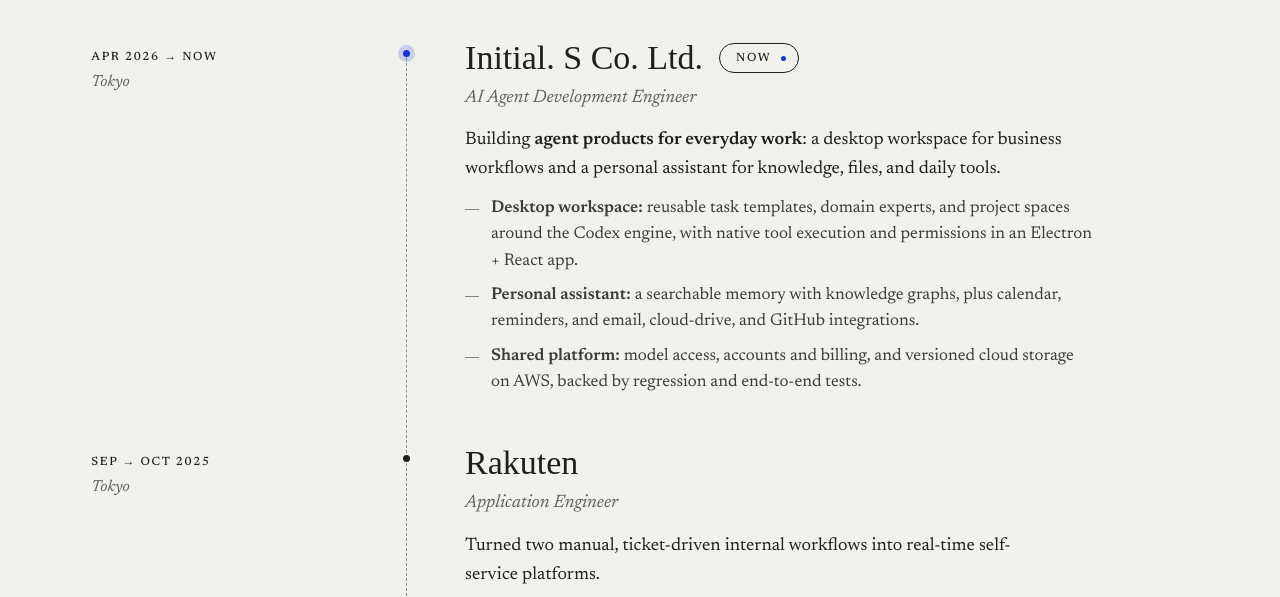
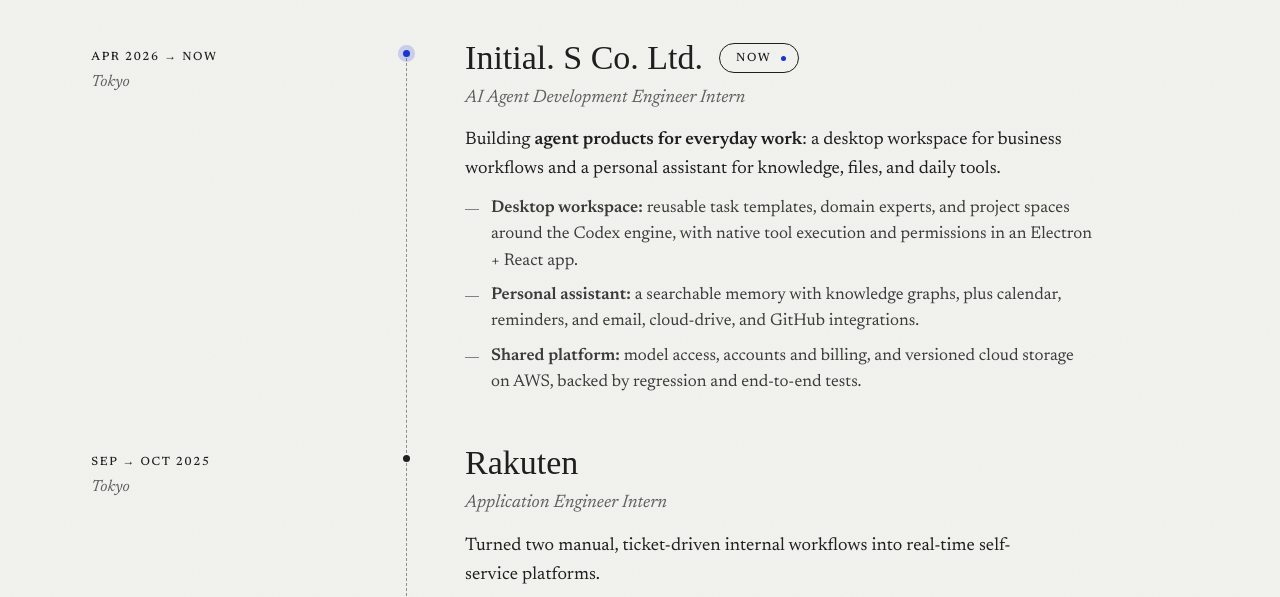
Before and after one commit to zichuanxu/zichuanxu.github.io, a Jekyll site: the page built from _pages/about.html, in a window 1280 px wide and 900 px high, scrolled down 2363 px. Shown: the part 171-768 px from the top of the window. Built offline with Jekyll 4.4.1, drawn with Linux system fonts in a browser that asks for light colours; some web fonts are replaced; some of the changed text lies outside the part shown.

Commit message:
homepage: mark the Initial. S and Rakuten roles as internships
Adds "Intern" to both Experience role lines and carries it through the
hero line, the Initial. S news item, the JSON-LD jobTitle and the site
share card.

Co-Authored-By: Claude Fable 5.2 <noreply@anthropic.com>

```diff
--- a/_data/news.yml
+++ b/_data/news.yml
@@ -7,6 +7,6 @@
 - date: 2026-10
   text: '<a href="/#toolbottleneckbench">ToolBottleneckBench</a>, a benchmark for tool agents under controlled pressures, is on arXiv.'
 - date: 2026-04
-  text: 'Joined <a href="https://initial-s.com/" target="_blank" rel="noopener">Initial. S</a> in Tokyo as an AI Agent Development Engineer.'
+  text: 'Joined <a href="https://initial-s.com/" target="_blank" rel="noopener">Initial. S</a> in Tokyo as an AI Agent Development Engineer Intern.'
 - date: 2025-04
   text: 'Started my Master&rsquo;s at The University of Osaka, advised by Prof. Chuan Xiao.'
--- a/_pages/about.html
+++ b/_pages/about.html
@@ -47,7 +47,7 @@ sitemap: true
     "url": "{{ site.url }}",
     "image": "{{ site.url }}/images/profile.jpg",
     "email": "mailto:zichuanxu28@gmail.com",
-    "jobTitle": "AI Agent Development Engineer",
+    "jobTitle": "AI Agent Development Engineer Intern",
     "worksFor": { "@type": "Organization", "name": "Initial. S Co. Ltd.", "url": "https://initial-s.com/" },
     "alumniOf": [
       { "@type": "CollegeOrUniversity", "name": "Huazhong University of Science and Technology" }
@@ -88,7 +88,7 @@ sitemap: true
       </h1>
 
       <div class="h-role rv" style="--d:.1s">
-        <p class="caps">AI agent engineer, Initial. S, Tokyo</p>
+        <p class="caps">AI agent engineer intern, Initial. S, Tokyo</p>
         <p class="caps">Master&rsquo;s student, The University of Osaka</p>
       </div>
 
@@ -246,7 +246,7 @@ sitemap: true
         <span class="rail"></span>
         <div class="col txt">
           <h3 class="item-title"><a class="grow" href="https://initial-s.com/" target="_blank" rel="noopener">Initial. S Co. Ltd.</a><span class="now-flag">Now</span></h3>
-          <p class="item-role">AI Agent Development Engineer</p>
+          <p class="item-role">AI Agent Development Engineer Intern</p>
           <p class="item-desc">Building <b>agent products for everyday work</b>: a desktop workspace for business workflows and a personal assistant for knowledge, files, and daily tools.</p>
           <ul class="item-list">
             <li><b>Desktop workspace:</b> reusable task templates, domain experts, and project spaces around the Codex engine, with native tool execution and permissions in an Electron + React app.</li>
@@ -261,7 +261,7 @@ sitemap: true
         <span class="rail"></span>
         <div class="col txt">
           <h3 class="item-title"><a class="grow" href="https://global.rakuten.com/corp/" target="_blank" rel="noopener">Rakuten</a></h3>
-          <p class="item-role">Application Engineer</p>
+          <p class="item-role">Application Engineer Intern</p>
           <p class="item-desc">Turned two manual, ticket-driven internal workflows into real-time self-service platforms.</p>
           <ul class="item-list">
             <li>Built two internal web apps in Laravel that replaced ticket-based requests with self-service.</li>
```
Also changed, not shown: images/og/site.png.
